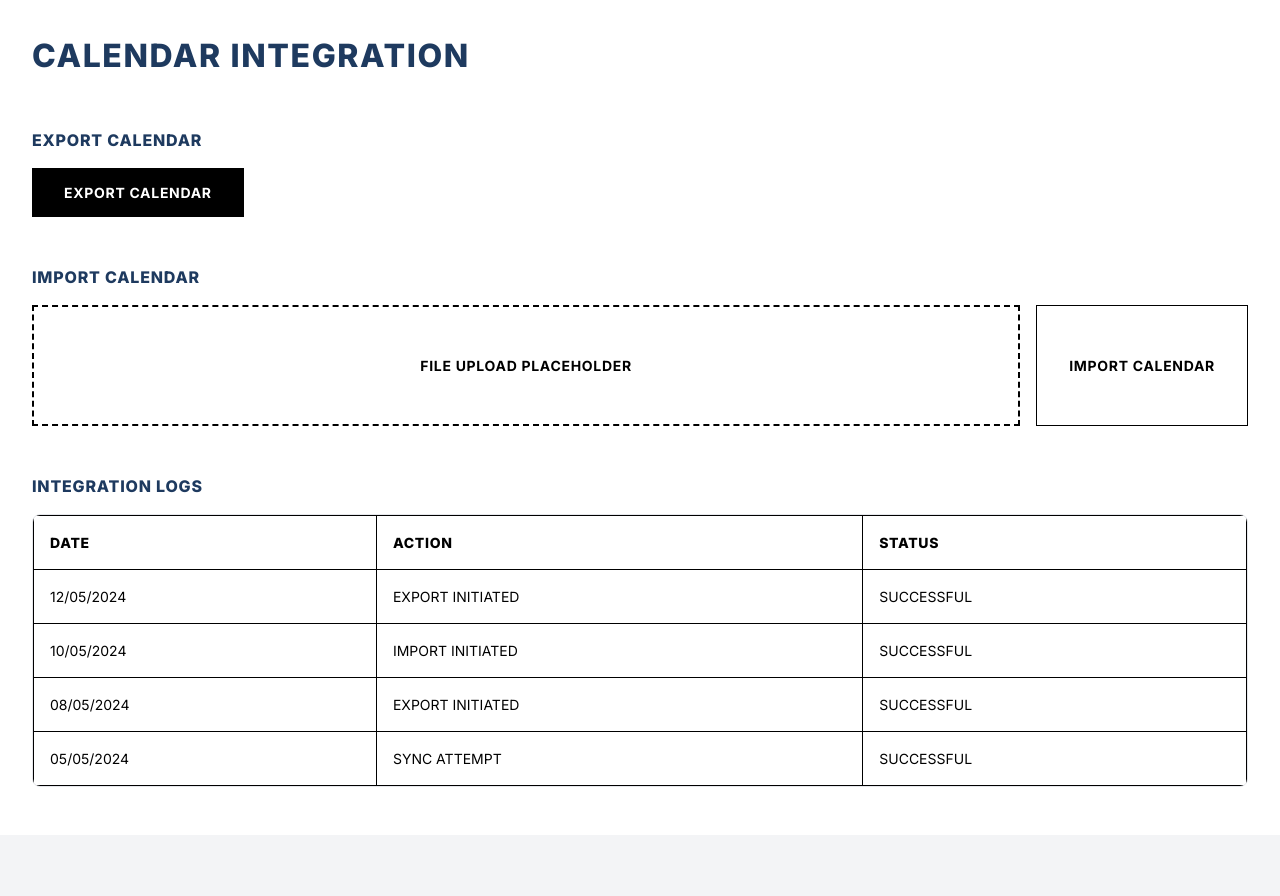
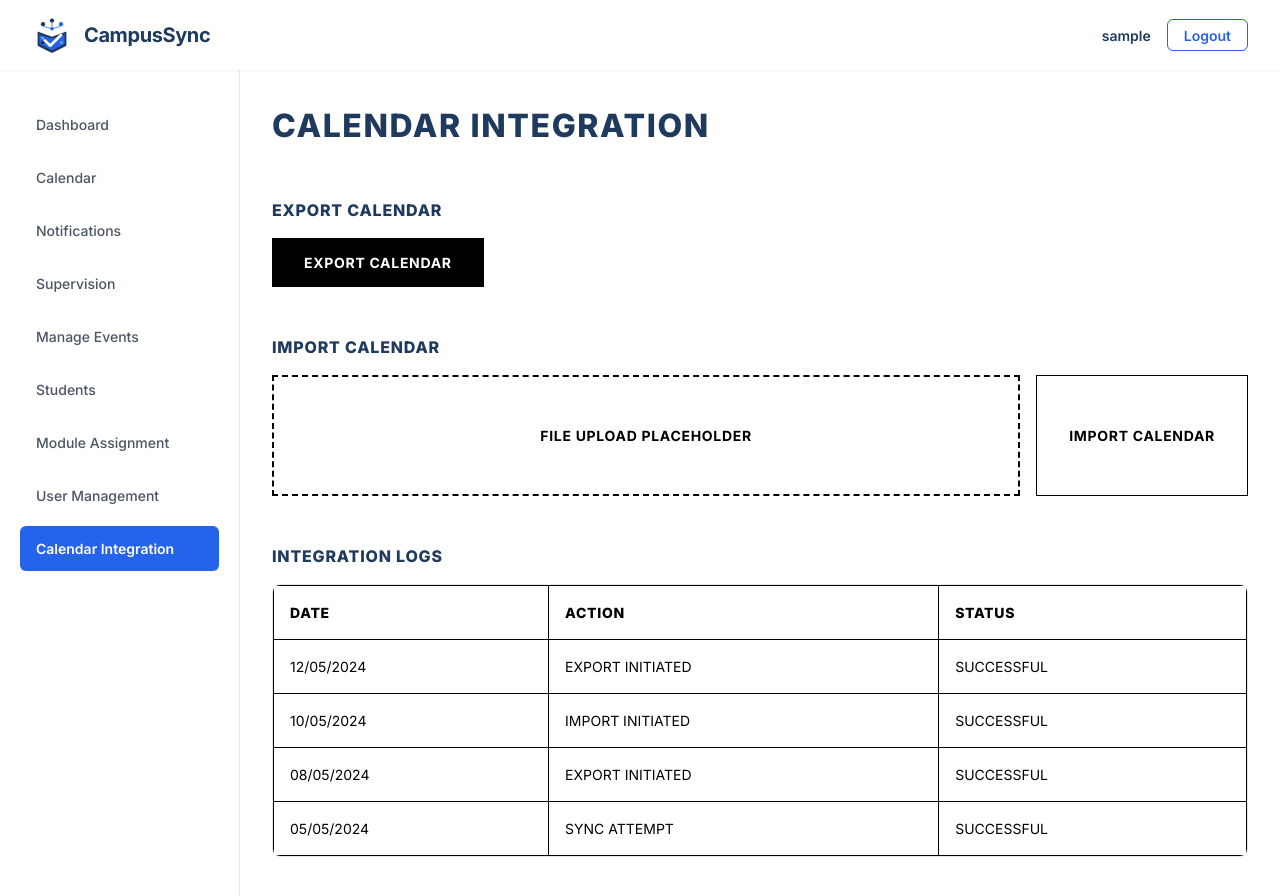
Before and after one commit to elaineboe/CampusSync, a React (Vite) app in the folder frontend/: page /admin/calendar-integration in a window 1280 px wide. Shown: the top 896 px of the page. Before the commit the page ends 835 px from the top, so only its background shows below. Built offline with nearby package versions, Linux system fonts and the light colour scheme; no server answers; sample sign-in values are in the browser's storage.

Commit message:
Fix Calendar Integration Layout to use existing Admin layout wrappers

```diff
--- a/frontend/src/pages/CalendarIntegrationPage.jsx
+++ b/frontend/src/pages/CalendarIntegrationPage.jsx
@@ -1,8 +1,15 @@
 import React from 'react';
+import Navbar from '../components/Navbar';
+import Sidebar from '../components/Sidebar';
 
 function CalendarIntegrationPage() {
     return (
-        <div className="page-container" style={{ padding: '2rem', backgroundColor: '#fff', minHeight: '100vh', color: '#000' }}>
+        <div className="app-container" style={{ flexDirection: 'column' }}>
+            <Navbar />
+            <div className="main-flex">
+                <Sidebar />
+                <main className="main-content">
+                    <div style={{ backgroundColor: '#fff', color: '#000' }}>
                         <h1 style={{ fontSize: '2rem', fontWeight: '900', textTransform: 'uppercase', marginBottom: '3rem', letterSpacing: '0.05em' }}>
                             Calendar Integration
                         </h1>
@@ -69,6 +76,9 @@ function CalendarIntegrationPage() {
                             </div>
                         </section>
                     </div>
+                </main>
+            </div>
+        </div>
     );
 }
 
```
Also changed, not shown: 1 other file (tests, documents, lock files or other folders). Lines whose indentation alone changed are shown as unchanged.
